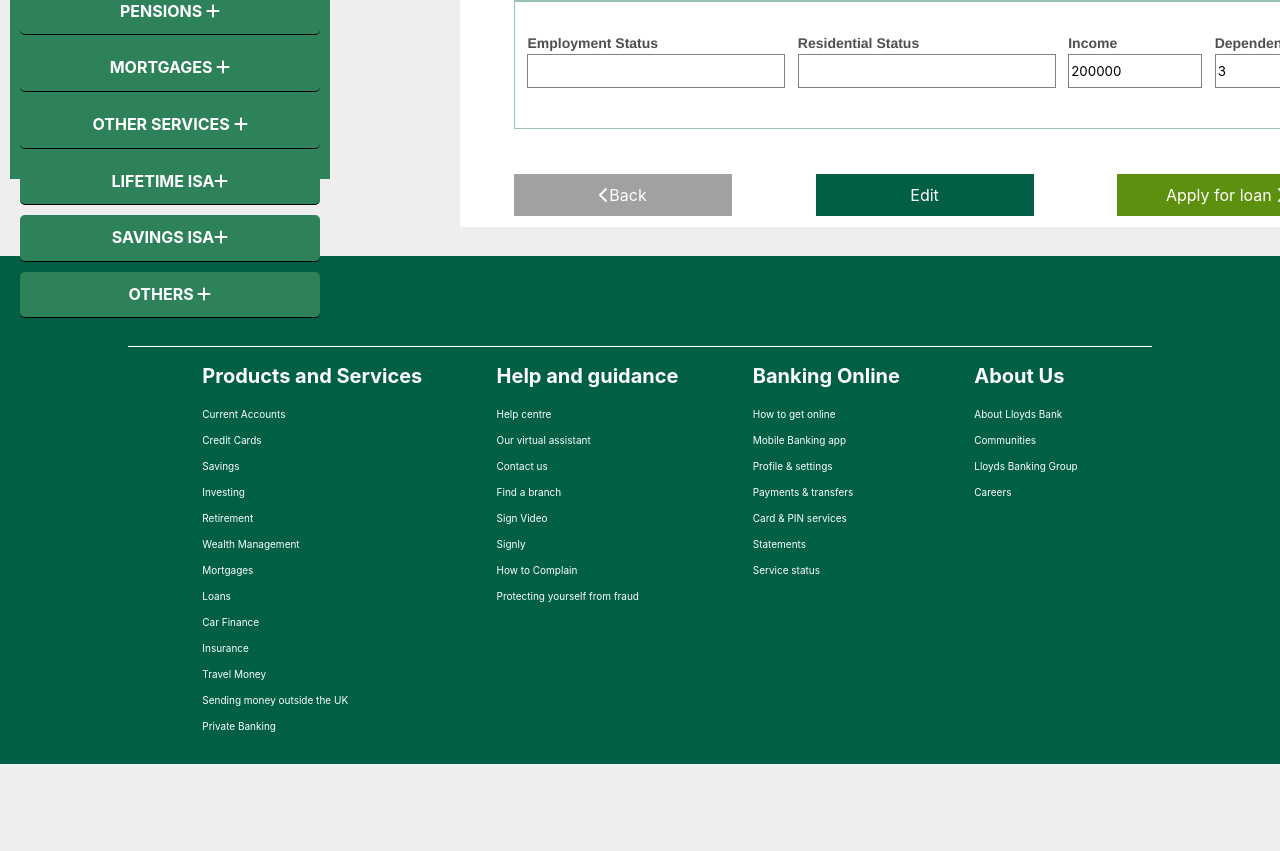
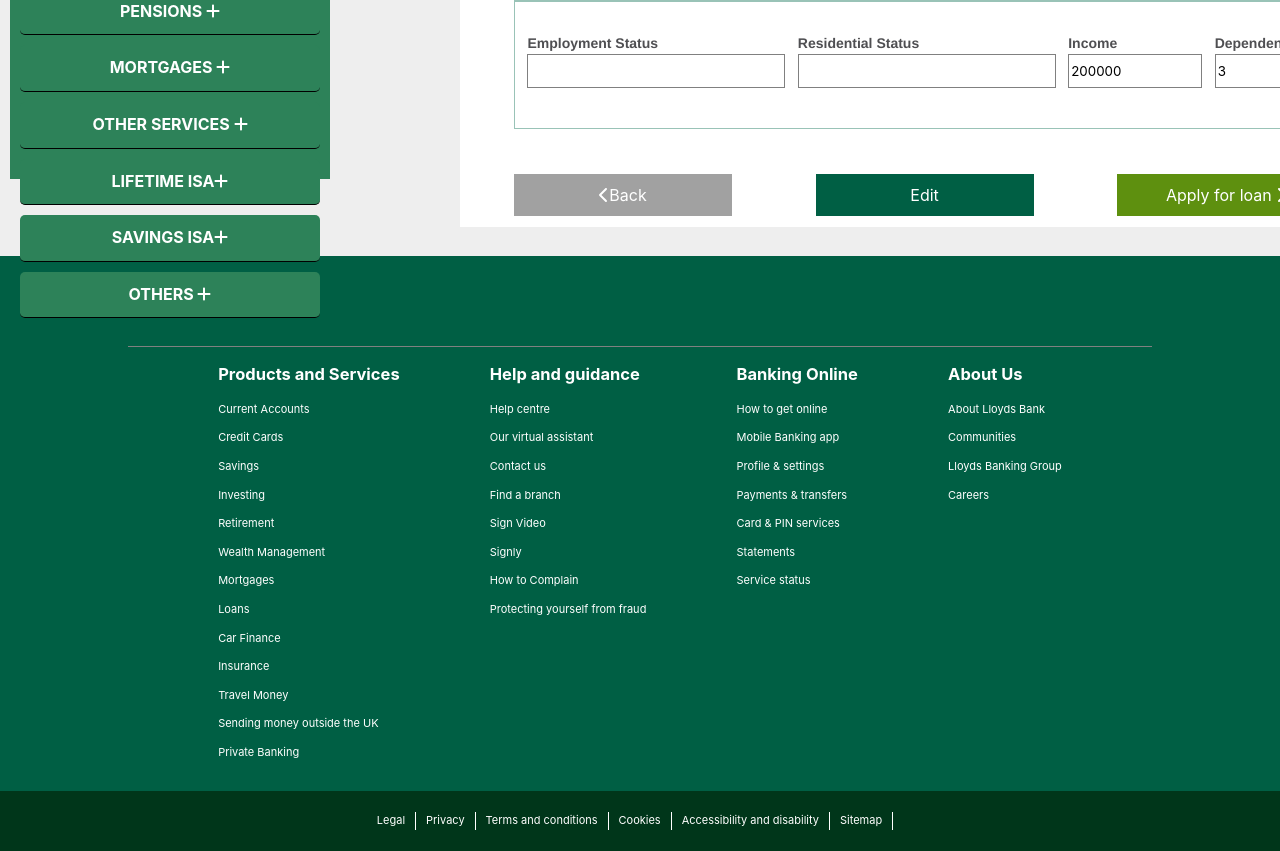
Before and after one commit to Safo-Samson/customer-interface-decisioning, a React (Vite) app: page /CustomerInfo in a window 1280 px wide. Shown: the part 623-1474 px from the top of the page. Before the commit the page ends 1387 px from the top, so only its background shows below. Built offline with nearby package versions, Linux system fonts and the light colour scheme.

Commit message:
style changes

```diff
--- a/src/App.jsx
+++ b/src/App.jsx
@@ -72,6 +72,7 @@ function App() {
             <>
               <CombinedBar />
               <CurrrentLoans />
+              <Footer/>
             </>
           }
         />
@@ -81,6 +82,7 @@ function App() {
             <>
               <CombinedBar />
               <LoanAcceptedDetails />
+              <Footer/>
             </>
           }
         />
@@ -90,6 +92,7 @@ function App() {
           <>
           <CombinedBar />
           <FindOutMore />
+          <Footer/>
           </>
         } />
         <Route
@@ -98,6 +101,7 @@ function App() {
           <>
           <CombinedBar />
           <FindOutMoreLowerAmount />
+          <Footer/>
           </>
         } />
       </Routes>
--- a/src/components/StartLoan/CurrentLoans.css
+++ b/src/components/StartLoan/CurrentLoans.css
@@ -118,5 +118,5 @@
   /* padding-bottom: 3; */
   margin-right: 20px;
   font-size: 30px;
-  border-radius: 50px;
+  /* border-radius: 50px; */
 }
--- a/src/components/StartLoan/CurrentLoans.jsx
+++ b/src/components/StartLoan/CurrentLoans.jsx
@@ -39,27 +39,27 @@ const CurrrentLoans = () => {
                 loanType={"Credit Card"}
                 status={"Pending"}
                 amount={8000}
-                details={"Detail"}
+                details={"Details"}
                 // nextPayment={new Date("none").toLocaleDateString()}
               />
               <LoanType
                 loanType={"Mortgage"}
                 status={"In Progress"}
                 amount={100000}
-                details={"Detail"}
+                details={"Details"}
                 nextPayment={new Date().toLocaleDateString()}
               />
               <LoanType
                 loanType={"Personal Loan"}
                 status={"Done"}
                 amount={50000}
-                details={"Detail"}
+                details={"Details"}
                 // nextPayment={new Date().toLocaleDateString()}
               />
             </div>
           </div>
           <button className="currentLoan-back" onClick={backHome}>
-            <FontAwesomeIcon icon={faChevronLeft} /> back
+            <FontAwesomeIcon icon={faChevronLeft} /> Back
           </button>
         </div>
       </div>
--- a/src/components/UIComponents/Footer.css
+++ b/src/components/UIComponents/Footer.css
@@ -4,18 +4,44 @@
     height: 100%;
     margin-top: 40px;
     padding-top: 90px;
-    padding-bottom: 20px;
+    /* padding-bottom: 20px; */
     display: flex;
-justify-content: center;}
-
+    justify-content: center;
+    flex-direction: column;
+    align-items: center;
+}
 .footerMainContent{
     display: flex;
     flex-direction: row;
     color: white;
     justify-content: space-evenly;
-    font-size: 10px;
+    font-size: 11px;
     /* margin-top: 30px; */
     border: none;
-    border-top: 1px solid white;
+    border-top: 1px solid gray;
     width: 80%;
+   /* padding: 0; */
 }
+
+.footerlinks{
+    display: flex;
+    flex-direction: row;
+    color: white;
+    font-size: 11px;
+    background: #00361A;
+    width: 100%;
+    height: 100%;
+    /* padding-bottom: 200px; */
+    /* align-items: center; */
+    justify-content: center;
+
+    margin-top: 19px;
+    padding: 10px;
+
+}
+
+.footerlinks p{
+    border-right: 1px solid white;
+    margin-right: 10px;
+    padding-right: 10px;
+}
--- a/src/components/UIComponents/Footer.jsx
+++ b/src/components/UIComponents/Footer.jsx
@@ -1,4 +1,6 @@
 import './Footer.css';
+
+
 
 const Footer = () => {
     return(
@@ -6,7 +8,7 @@ const Footer = () => {
         <div className= "footerContainer" >
             <div className='footerMainContent'>
                 <div  className="productsNservices">
-                    <h1>Products and Services</h1>
+                    <h2>Products and Services</h2>
                     <p>Current Accounts</p>
                     <p>Credit Cards</p>
                     <p>Savings</p>
@@ -23,7 +25,7 @@ const Footer = () => {
 
                 </div>
                 <div className="helpNGuidance">
-                    <h1>Help and guidance</h1>
+                    <h2>Help and guidance</h2>
                     <p>Help centre</p>
                     <p>Our virtual assistant</p>
                     <p>Contact us</p>
@@ -34,7 +36,7 @@ const Footer = () => {
                     <p>Protecting yourself from fraud</p>
                 </div>
                 <div className="bankingOnline">
-                    <h1>Banking Online</h1>
+                    <h2>Banking Online</h2>
                     <p>How to get online</p>
                     <p>Mobile Banking app</p>
                     <p>Profile & settings</p>
@@ -44,12 +46,21 @@ const Footer = () => {
                     <p>Service status</p>
                 </div>
                 <div className="aboutUs">
-                    <h1>About Us</h1>
+                    <h2>About Us</h2>
                     <p>About Lloyds Bank</p>
                     <p>Communities</p>
                     <p>Lloyds Banking Group</p>
                     <p>Careers</p>
                 </div>
+            </div>
+            <div className='footerlinks'>
+                <p>Legal </p>
+                <p>Privacy </p>
+                <p> Terms and conditions</p>
+                <p>Cookies</p>
+                <p>Accessibility and disability</p>
+                <p>Sitemap</p>
+
             </div>
 
         </div>
```
